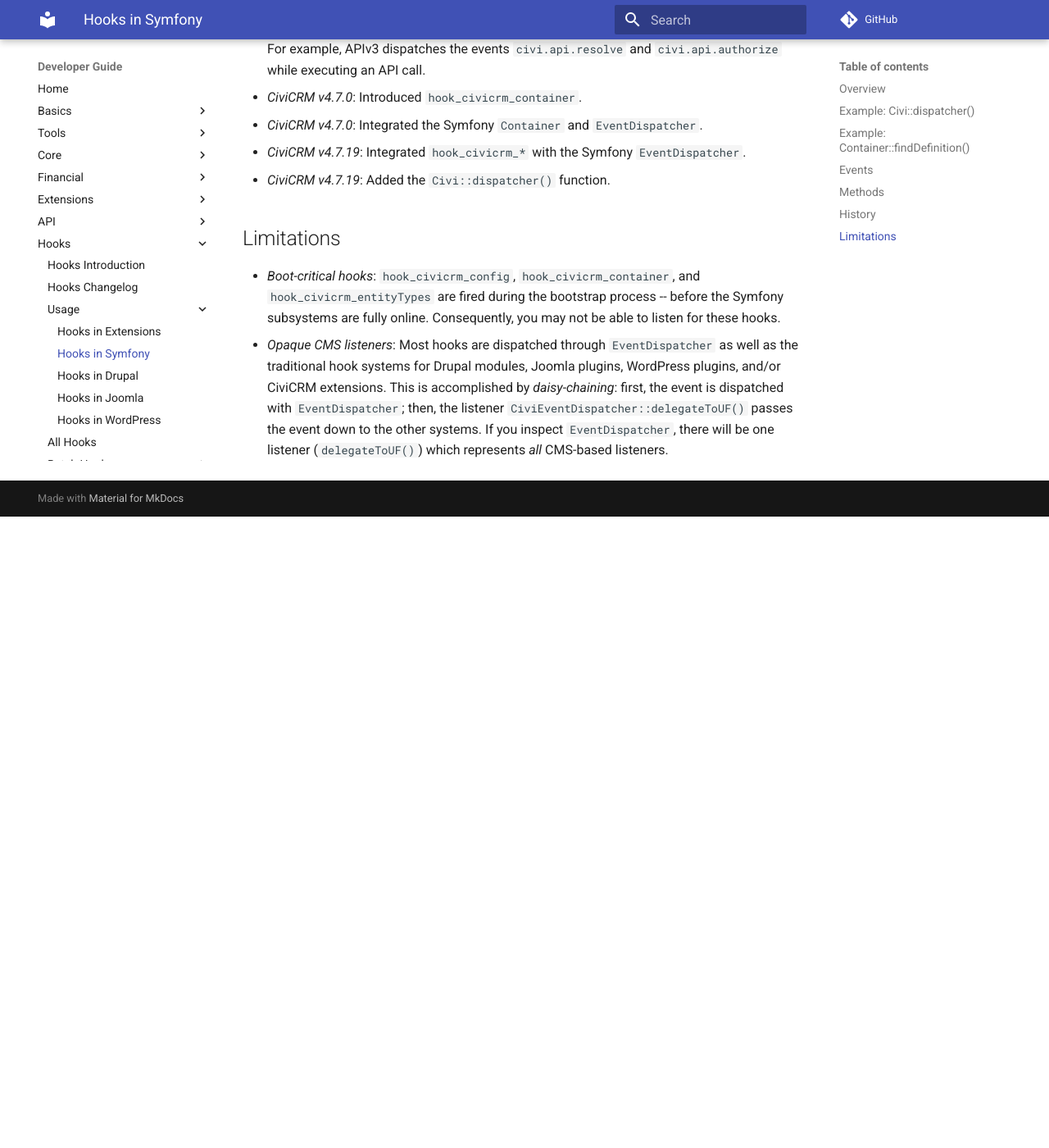
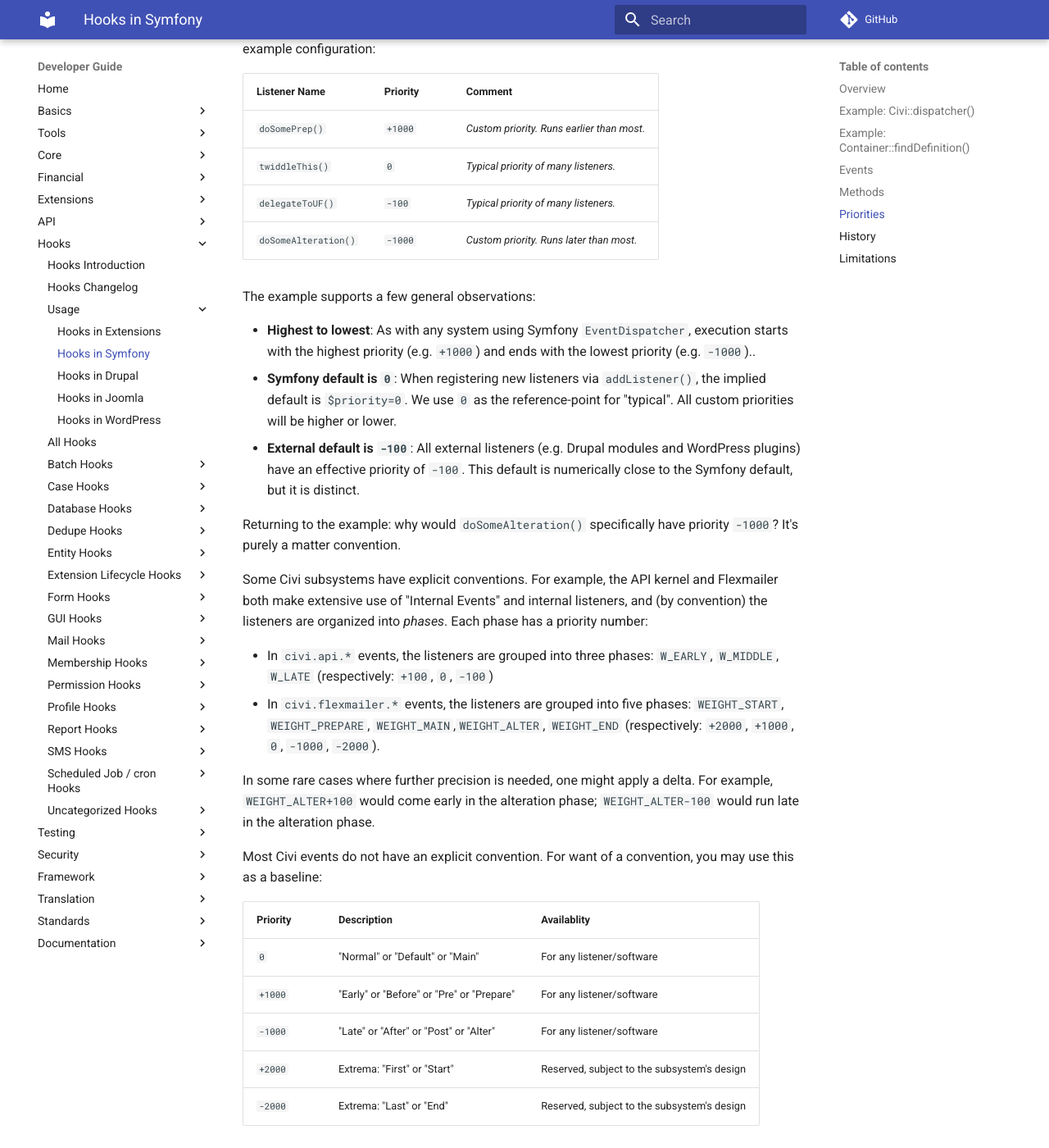
Before and after one commit to civicrm/civicrm-dev-docs, an MkDocs documentation site: the page built from docs/hooks/usage/symfony.md, in a window 1280 px wide and 1400 px high, scrolled down 2641 px. Shown: the whole window at 82% size. Built offline with MkDocs 1.6.1 and Material for MkDocs 9.7.7, drawn with Linux system fonts in a browser that asks for light colours; comment, search, counter and statistics services are not loaded; before the commit the page ends 3271 px from its top, so only the background shows below that.

Commit message:
Hooks in Symfony - Discuss the $priority option
When this was first written, I figured that `$priority` is explained in
upstream docs.  However, the truth is that they don't give any guidance on
*what numbers to use* or *how/whether to spread out the numbers*.

This describes some current examples and suggests a general formulation for
folks in doubt.

```diff
--- a/docs/hooks/usage/symfony.md
+++ b/docs/hooks/usage/symfony.md
@@ -111,6 +111,49 @@
     (class-name, function-name). Other formats may not work with the
     [container-cache](http://symfony.com/doc/2.7/components/dependency_injection/compilation.html).
 
+## Priorities
+
+To control the order in which listeners run, one manages the `$priority`. It will help to have an example configuration:
+
+| Listener Name | Priority | Comment |
+|--|--|--|
+| `doSomePrep()`        | `+1000` | *Custom priority. Runs earlier than most.* |
+| `twiddleThis()`       | `0`     | *Typical priority of many listeners.* |
+| `delegateToUF()`      | `-100`  | *Typical priority of many listeners.* |
+| `doSomeAlteration()`  | `-1000` | *Custom priority. Runs later than most.* |
+
+The example supports a few general observations:
+
+* __Highest to lowest__:  As with any system using Symfony `EventDispatcher`, execution starts with the highest priority
+  (e.g. `+1000`) and ends with the lowest priority (e.g. `-1000`)..
+* __Symfony default is `0`__:  When registering new listeners via `addListener()`, the implied default is `$priority=0`.
+  We use `0` as the reference-point for "typical". All custom priorities will be higher or lower.
+* __External default is `-100`__:  All external listeners (e.g. Drupal modules and WordPress plugins) have an effective priority of `-100`.
+  This default is numerically close to the Symfony default, but it is distinct.
+
+Returning to the example: why would `doSomeAlteration()` specifically have priority `-1000`? It's purely a matter convention.
+
+Some Civi subsystems have explicit conventions.  For example, the API kernel and Flexmailer both make extensive use of "Internal Events" and internal
+listeners, and (by convention) the listeners are organized into *phases*. Each phase has a priority number:
+
+* In `civi.api.*` events, the listeners are grouped into three phases: `W_EARLY`, `W_MIDDLE`, `W_LATE` (respectively: `+100`, `0`, `-100`)
+* In `civi.flexmailer.*` events, the listeners are grouped into five phases: `WEIGHT_START`, `WEIGHT_PREPARE`, `WEIGHT_MAIN`,`WEIGHT_ALTER`, `WEIGHT_END` (respectively: `+2000`, `+1000`, `0`, `-1000`, `-2000`).
+
+In some rare cases where further precision is needed, one might apply a delta.  For example, `WEIGHT_ALTER+100` would come early in the alteration
+phase; `WEIGHT_ALTER-100` would run late in the alteration phase.
+
+Most Civi events do not have an explicit convention. For want of a convention, you may use this as a baseline:
+
+| Priority | Description | Availablity |
+| -- | -- | -- |
+| `0`      | "Normal" or "Default" or "Main" | For any listener/software |
+| `+1000`  | "Early" or "Before" or "Pre" or "Prepare" | For any listener/software |
+| `-1000`  | "Late" or "After" or "Post" or "Alter" | For any listener/software |
+| `+2000`  | Extrema: "First" or "Start" | Reserved, subject to the subsystem's design |
+| `-2000`  | Extrema: "Last" or "End"  | Reserved, subject to the subsystem's design |
+
+<!-- If we switched `civi.api.*` from +/-100 to +/-1000, then all the cases would be the same, and we could simplify the docs.  -->
+
 ## History
 
  * _CiviCRM v4.5.0_: Introduced Symfony EventDispatcher for internal use (within `civicrm-core`). For example,
```
